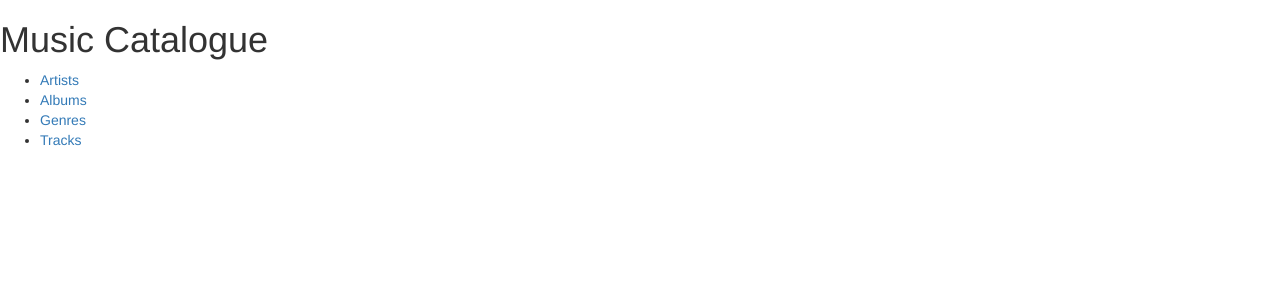
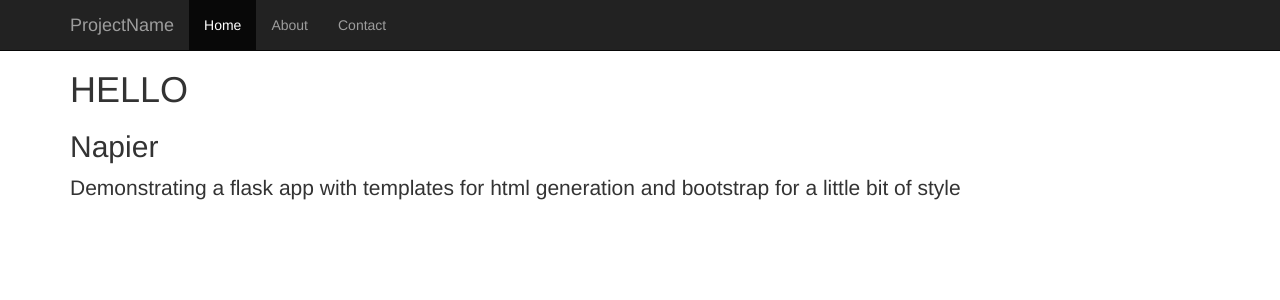
Before and after one commit to mcm377/set09103, a Flask app: page /albums/ in a window 1280 px wide. Shown: the top 300 px of the page. Run offline with Flask 2, Linux system fonts and the light colour scheme; some libraries are stand-ins or nearby versions.

Commit message:
Added bootstrap template

```diff
--- a/coursework1/src/templates/header.html
+++ b/coursework1/src/templates/header.html
@@ -2,8 +2,47 @@
 <head>
     <title>Music Catalogue</title>
     <link href="{{ url_for('static', filename='css/bootstrap.min.css') }}" rel="stylesheet" />
+      <style>
+    body{
+      padding-top: 50px;
+    }
+  </style>
 </head>
 <body>
+
+  <nav class="navbar navbar-inverse navbar-fixed-top">
+  <div class="container">
+    <div class="navbar-header">
+      <button type="button" class="navbar-toggle collapsed"
+      data-toggle="collapse" data-target="#navbar" aria-expanded="false"
+      aria-controls="navbar">
+        <span class="sr-only">Toggle navigation</span>
+        <span class="icon-bar"></span>
+        <span class="icon-bar"></span>
+        <span class="icon-bar"></span>
+        </button>
+        <a class="navbar-brand" href="#">ProjectName</a>
+      </div>
+      <div id="navbar" class="collapse navbar-collapse">
+      <ul class="nav navbar-nav">
+        <li class="active"><a href="#">Home</a></li>
+        <li><a href="#about">About</a></li>
+        <li><a href="#contact">Contact</a></li>
+       </ul>
+       </div>
+    </div>
+  </nav>
+
+   <div class="container">
+        <h1>HELLO</h1>
+        <h2>Napier</h2>
+        <p class="lead">Demonstrating a flask app with templates for html generation and bootstrap for a little bit of style</p>
+  </div>
+
+  <script src="https://ajax.googleapis.com/ajax/libs/jquery/1.11.3/jquery.min.js"></script>
+  <script src={{ url_for('static', filename='js/bootstrap.min.js') }}></script>
+</body>
+{#<body>
     <h1 > Music Catalogue</h1 >
     <ul>
         <li><a href="/artists/">Artists</a></li>
@@ -12,6 +51,6 @@
         <li><a href="/tracks/">Tracks</a></li>
     </ul>
     {%  block content %}    {% endblock %}
-</body>
+</body>#}
 
-</html >
+</html>
```
